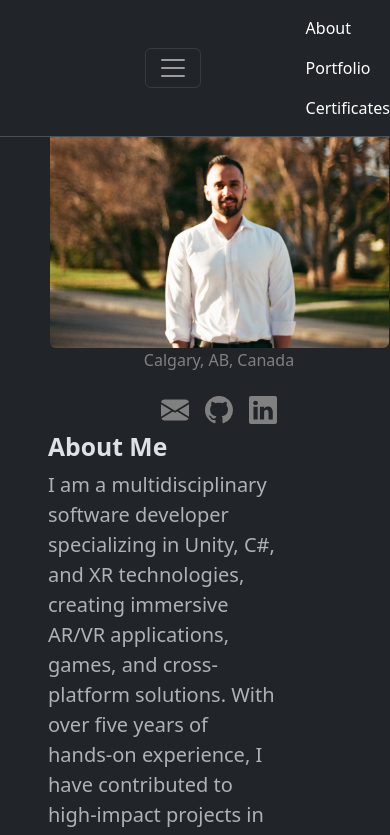
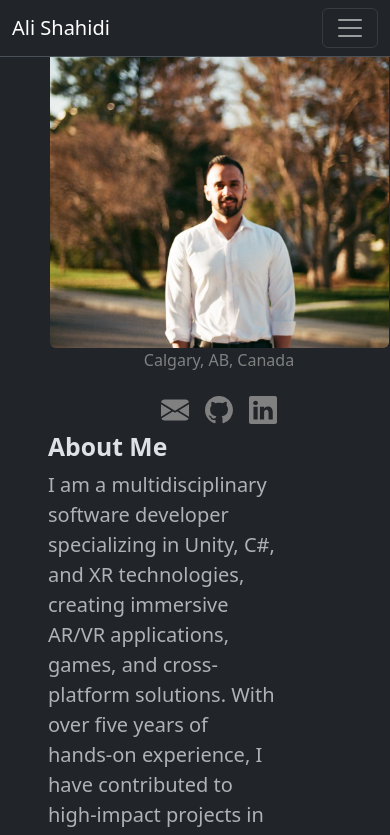
Before and after one commit to Alishahidi1997/alishahidi1997.github.io, a React (Create React App) app: page / in a window 390 px wide. Shown: the top 835 px of the page. Built offline with nearby package versions, Linux system fonts and the light colour scheme.

Commit message:
Responsive header

```diff
--- a/src/Header.js
+++ b/src/Header.js
@@ -8,36 +8,44 @@ import Portfolio from './Portfolio/Portfolio';
 import Footer from './Footer';
 import Achievment from './Achievments/Achievment';
 import Information from './AboutMe/Information';
+
 const ScrollToSection = () => {
   const scrollToTop = () => {
     scroll.scrollToTop();
-  };};
-
-
-
+  };
+};
 
 const NavBar = () => (
-  <nav class=" navbar navbar-expand-md navbar-dark bg-dark fixed-top border-bottom" >
-  <a class="ms-4 navbar-brand" href="#">    </a>
-  <button class="navbar-toggler" type="button" data-toggle="collapse" data-target="#navbarNav" aria-controls="navbarNav" aria-expanded="false" aria-label="Toggle navigation">
-    <span class="navbar-toggler-icon"></span>
+  <nav className="navbar navbar-expand-md navbar-dark bg-dark fixed-top border-bottom">
+    <div className="container-fluid">
+      <a className="navbar-brand" href="#">Ali Shahidi</a>
+      <button
+        className="navbar-toggler"
+        type="button"
+        data-bs-toggle="collapse"
+        data-bs-target="#navbarNav"
+        aria-controls="navbarNav"
+        aria-expanded="false"
+        aria-label="Toggle navigation"
+      >
+        <span className="navbar-toggler-icon"></span>
       </button>
-  <div class="d-flex justify-content-end">
-  <ul class="navbar-nav">
-    <li class="nav-item active">
-      <a class="nav-link" href="#Information" style={{color:"white"}}>About </a>
+      <div className="collapse navbar-collapse" id="navbarNav">
+        <ul className="navbar-nav ms-auto">
+          <li className="nav-item">
+            <a className="nav-link" href="#Information">About</a>
           </li>
-    <li class="nav-item">
-      <a class="nav-link" href="#Portfolio" style={{color:"white"}}>Portfolio</a>
+          <li className="nav-item">
+            <a className="nav-link" href="#Portfolio">Portfolio</a>
           </li>
-    <li class="nav-item">
-      <a class="nav-link" href="#Achievment" style={{color:"white"}}>Certificates</a>
+          <li className="nav-item">
+            <a className="nav-link" href="#Achievment">Certificates</a>
           </li>
         </ul>
       </div>
-
+    </div>
   </nav>
-)
+);
 
 export default NavBar;
 export {ScrollToSection};
--- a/src/Portfolio/Portfolio.js
+++ b/src/Portfolio/Portfolio.js
@@ -8,6 +8,7 @@ import RealmRush from "../Assets/Portfolio/RealmRush.gif";
 import poly from "../Assets/Portfolio/Poly.gif";
 import SpaceFlight from "../Assets/Portfolio/SpaceFlight.gif";
 import HappyBall from "../Assets/Portfolio/HappyBall.gif";
+import KeyFinder from "../Assets/Portfolio/KeyFinder.gif";
 const data =
     [
         {
@@ -49,7 +50,14 @@ const data =
             image: HappyBall,
             name: "Happy Ball (Mobile Game)",
             githubLink: "https://github.com/Alishahidi1997/Happy-Ball/tree/main"
+            },
+
+        {
+            image: KeyFinder,
+            name: "Key Finder (Map Generation, Saving, and Loading)",
+            githubLink: "https://github.com/Alishahidi1997/KeyFinder"
             }
+
     ]
 
 
```
Also changed, not shown: public/site.webmanifest (added), 1 other file (tests, documents, lock files or other folders). Lines whose indentation alone changed are shown as unchanged.
